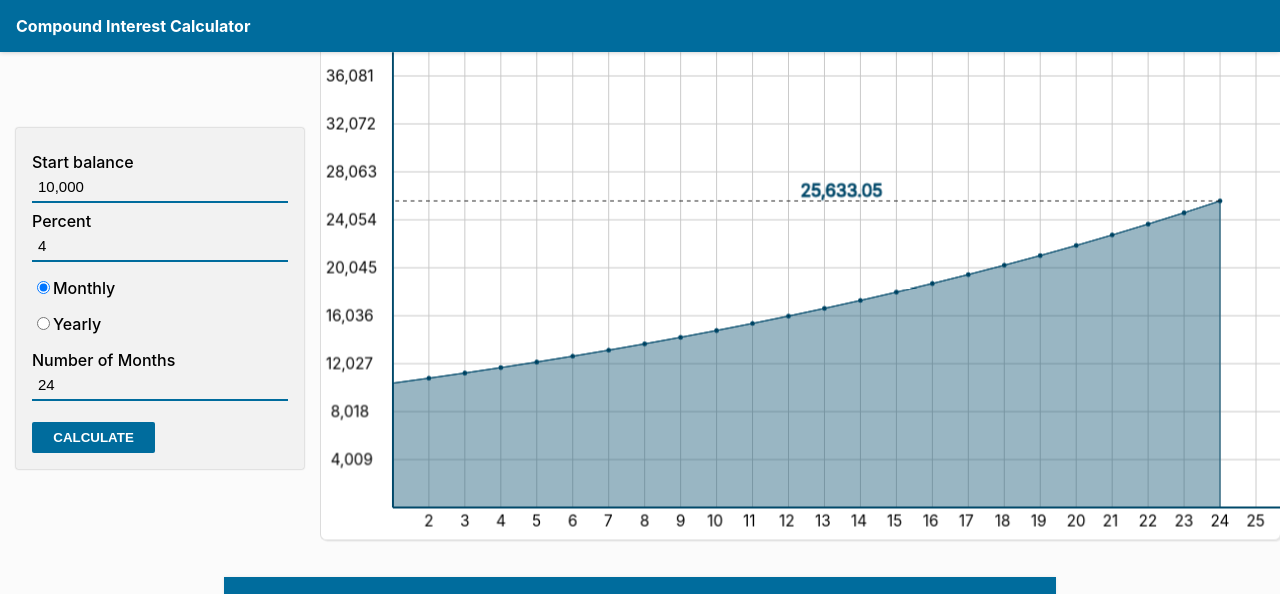
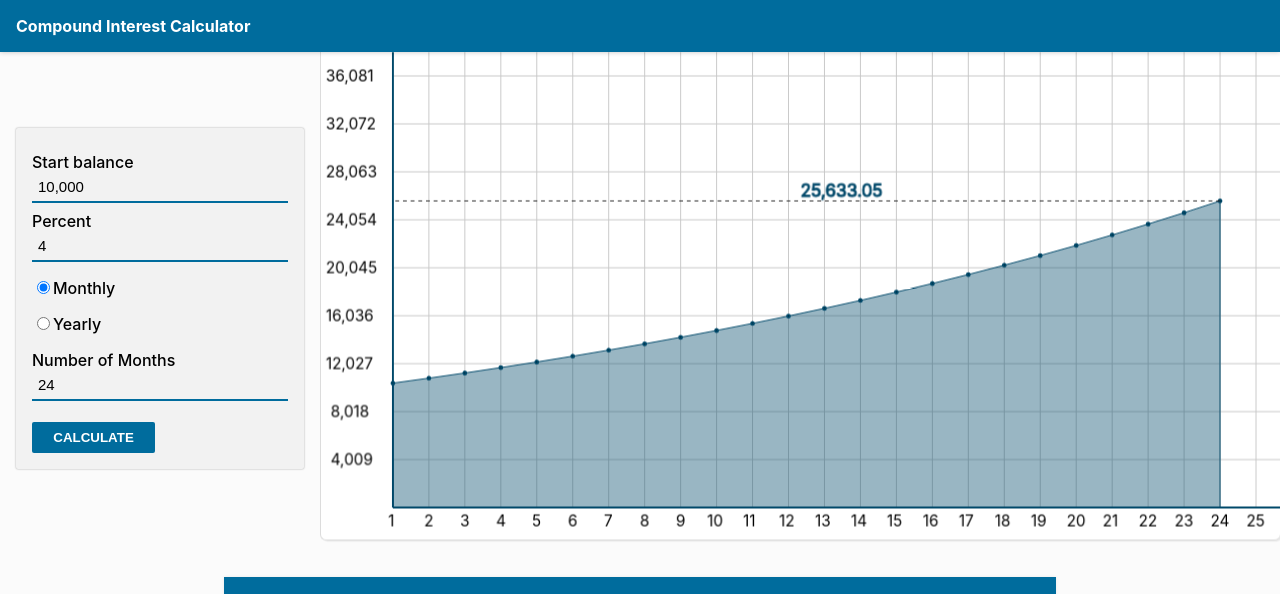
Before and after one commit to epoj44/Interest, a React (Create React App) app: page / in a window 1280 px wide. Shown: the top 594 px of the page. Built offline with nearby package versions, Linux system fonts and the light colour scheme.

Commit message:
X axis begins from 1; graph code minimized

```diff
--- a/src/modules/Graph.js
+++ b/src/modules/Graph.js
@@ -7,7 +7,7 @@ class Graph extends React.Component {
     render(){
 
         // Is there other options than variables?
-        let datums, endline, endpoint, points = [], circles = []
+        let points = [], circles = []
         if (this.props.data !== undefined){
 
             // It shouldn't be here...?
@@ -17,48 +17,32 @@ class Graph extends React.Component {
             this.distY = Math.round((this.maxY + this.minY) / 9)
             this.distX = 900 / this.length;
 
-            datums = this.props.data
-            .filter((_, index) => index < this.length - 1)
-            .map((_, index) => {
-
-                circles.push(
-                <circle
-                    key={"P"+index+1}
-                    cx={(index+1) * this.distX +75}
-                    cy={this.props.data[index+1].total / this.distY * 50 +25}
-                    r="1"
-                    stroke="#00496a"
-                    strokeWidth="3"
-                />)
-
+            circles = this.props.data.map((_, index) => {
                 points.push(
                     index * this.distX +75 + ", " +
                     (this.props.data[index].total / this.distY * 50 +25)
                 )
 
                 return (
-                <line
-                    key={index}
-                    index={index}
-                    x1={index * this.distX +75}
-                    y1={this.props.data[index].total / this.distY * 50 +25}
-                    x2={(index+1) * this.distX +75}
-                    y2={this.props.data[index+1].total / this.distY * 50 +25}
-                    style={{stroke:"#00496a",strokeWwidth:"2"}}
+                <circle
+                    key={"P"+index}
+                    cx={index * this.distX +75}
+                    cy={this.props.data[index].total / this.distY * 50 +25}
+                    r="1"
+                    stroke="#00496a"
+                    strokeWidth="3"
                 />)
-
               })
               points.push(
-                (this.length -1) * this.distX +75 + ", " +
-                (this.props.data[this.length -1].total / this.distY * 50 +25),
-
-                (this.length -1) * this.distX +75 + ", " +
-                (25),
-
-                75, 25
+                (this.length -1) * this.distX +75 + ", " + (25),
+                75 + "," + 25
               )
-
-            endline =
+        return (
+            <div className="frame">
+                <svg className="chart" viewBox="0 0 1000 500" style={{"transform": "rotateX(180deg)"}}>
+                    <Grid maxY={this.maxY} minY={this.minY} numbers={this.length} distX={this.distX}></Grid>
+                    <polygon points={points} style={{fill: "rgba(0, 73, 106, 0.4)",strokeWidth: 1,stroke: "rgb(0, 73, 106)"}} />
+                    {circles}
                     <line
                         x1={(this.length -1) * this.distX +75}
                         y1={this.props.data[this.length -1].total / this.distY * 50 +25}
@@ -66,8 +50,6 @@ class Graph extends React.Component {
                         y2={this.props.data[this.length -1].total / this.distY * 50 +25}
                         style={{stroke:"#252525",strokeDasharray:"4"}}
                     />
-
-            endpoint =
                     <text
                         key="endpoint" x={500}
                         y={(-1* this.props.data[this.length -1].total / this.distY * 50 - 5) -25}
@@ -75,22 +57,12 @@ class Graph extends React.Component {
                         style={{transform: "rotateX(0)!important",stroke:"#00496a",fill:"#00496a",fontSize:"18px"}}>
                         {convertToString(this.props.data[this.length -1].total)}
                     </text>
-
-        } else {
-            datums = ""
-        }
-        return (
-            <div className="frame">
-                <svg className="chart" viewBox="0 0 1000 500" style={{"transform": "rotateX(180deg)"}}>
-                    <Grid maxY={this.maxY} minY={this.minY} numbers={this.length} distX={this.distX}></Grid>
-                    <polygon points={points} style={{fill: "rgba(0, 73, 106, 0.4)",strokeWidth: 1,stroke: "rgb(0, 73, 106)"}} />
-                    {datums}
-                    {circles}
-                    {endline}
-                    {endpoint}
                 </svg>
             </div>
         )
+    } else {
+        return ""
+    }
 }
 }
 
--- a/src/modules/Grid.js
+++ b/src/modules/Grid.js
@@ -18,7 +18,7 @@ class Grid extends React.Component {
         // Vertical lines
         let amountH = this.props.numbers;
         this.distX = 900 / this.props.numbers
-        for(let i = 2; i <= amountH + 4; i++){
+        for(let i = 1; i <= amountH + 4; i++){
             if ((amountH > 40 && i%5 === 0) || (amountH <= 40)){
             grid.push(<line key={"H"+i} x1={(i * this.distX) - this.distX +75} y1="25" x2={(i * this.distX) - this.distX +75} y2="500" style={{fill:"none",stroke:"rgb(200, 200, 200)",strokeWidth:1}}></line>)
             grid.push(<text key={"VH"+i} x={(i * this.distX) - ((i > 9)?10:5) - this.distX +75} y="-5" fontSize="16" style={{transform: "rotateX(-180deg)"}}>{i}</text>)
```
Lines whose indentation alone changed are shown as unchanged.
